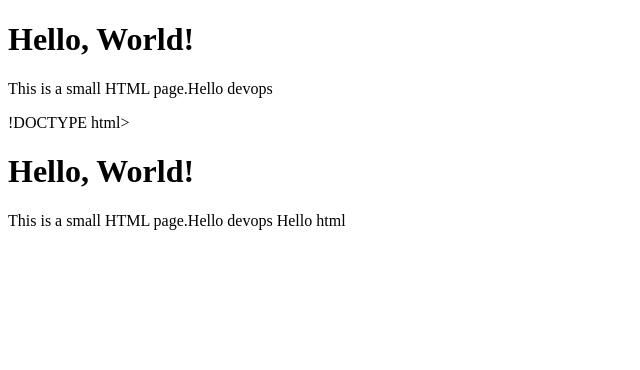
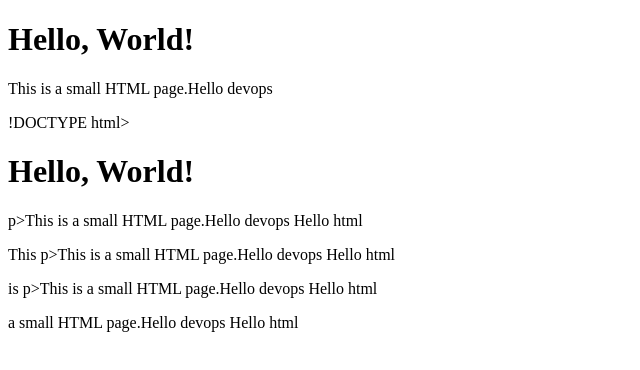
Before and after one commit to bhavadharani214/devops-practice, a plain HTML site: page index.html in a window 1280 px wide. Shown: the whole page, without its empty margins (0-640 px from the left). Drawn offline with Linux system fonts and the light colour scheme.

```diff
--- a/index.html
+++ b/index.html
@@ -17,6 +17,7 @@
 </head>
 <body>
     <h1>Hello, World!</h1>
-    <p>This is a small HTML page.Hello devops Hello html</p>
+    p>This is a small HTML page.Hello devops Hello html</p>
+    <p>This p>This is a small HTML page.Hello devops Hello html</p>is p>This is a small HTML page.Hello devops Hello html</p>a small HTML page.Hello devops Hello html</p>
 </body>
 </html>
```
Also changed, not shown: 1 other file.
